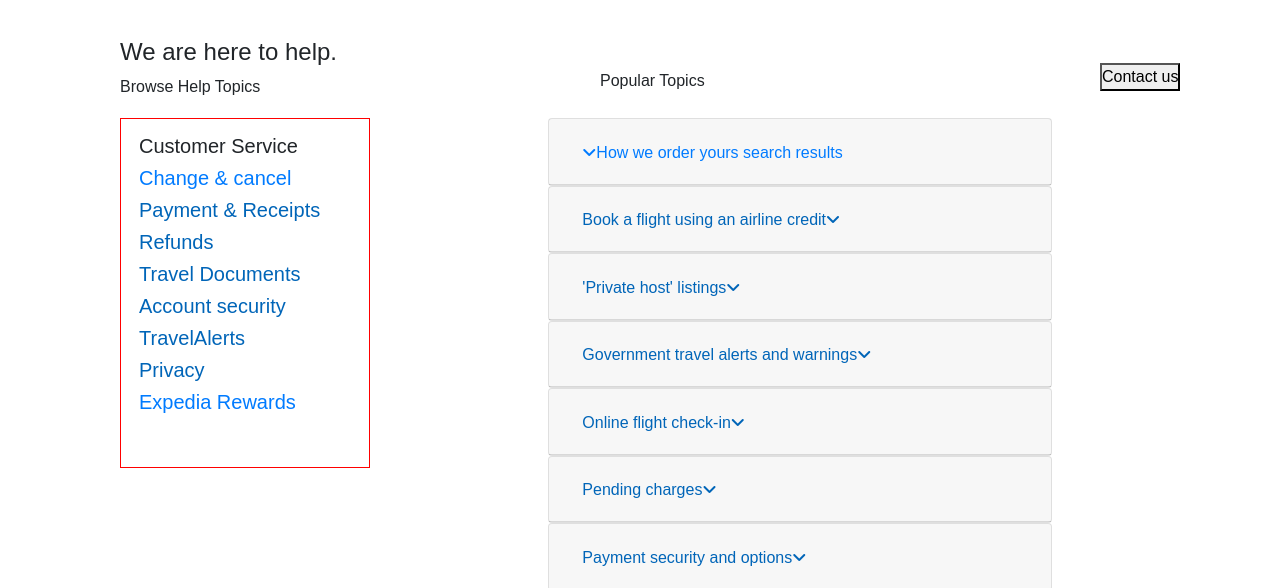
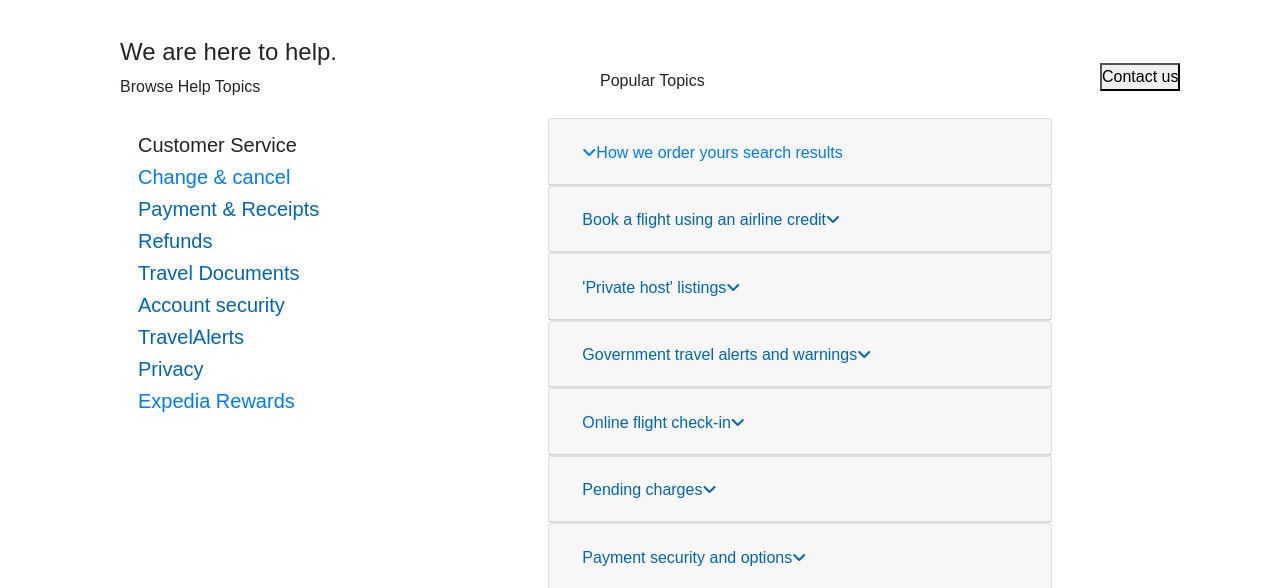
Before and after one commit to shashankkumarP/Expedia-clone, a plain HTML site: page demo.html in a window 1280 px wide. Shown: the part 162-750 px from the top of the page. Drawn offline with nearby package versions, Linux system fonts and the light colour scheme; files whose address does not match are found by name.

Commit message:
red box remove

```diff
--- a/demo.html
+++ b/demo.html
@@ -92,7 +92,7 @@
         <div style="margin-top: -30px; margin-left: 600px;">Popular Topics</div>
         <div style="margin-top: -30px; margin-left: 1100px;"><button>Contact us</button></div>
     </div>
-    <div style="border: 1px solid red;height: 350px;width: 250px;margin-left: 120px;padding-left: 18px;padding-top: 15px;">
+    <div style="height: 350px;width: 250px;margin-left: 120px;padding-left: 18px;padding-top: 15px;">
         <div class="custser" ><h5>Customer Service</h5></div>
         <div class="chan"><h5 style="color: #0065b8;"><a href="demo2.html" target="_self">Change & cancel</h5></div>
          <div class="payt"><h5 style="color: #0065b8;">Payment & Receipts</h5></div>
```
